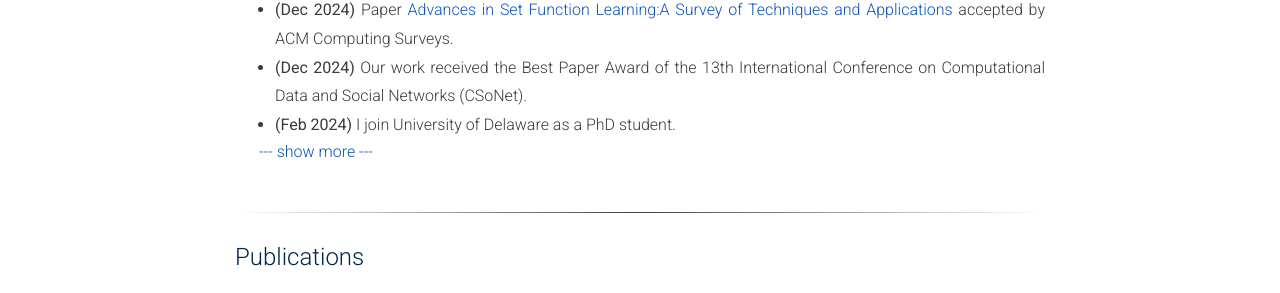
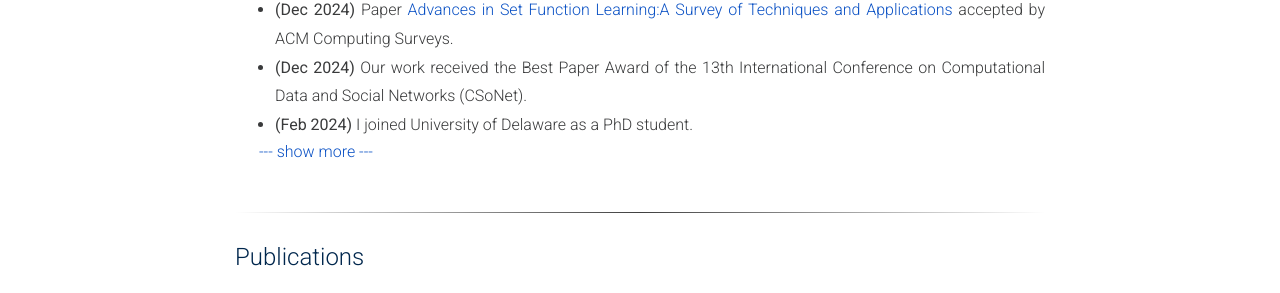
Before and after one commit to Jiahao-Xie-86/Jiahao-Xie-86.github.io, a Jekyll site: the page built from index.markdown, in a window 1280 px wide and 900 px high, scrolled down 710 px. Shown: the part 145-438 px from the top of the window. Built offline with Jekyll 4.4.1, drawn with Linux system fonts in a browser that asks for light colours; nearby versions of some CDN libraries; a style sheet for code colours, icons or effects is not loaded.

Commit message:
Update news.yaml

```diff
--- a/_data/news.yaml
+++ b/_data/news.yaml
@@ -1,4 +1,4 @@
 recent:
  - <b>(Dec 2024)</b> Paper <a href="https://dl.acm.org/doi/10.1145/3715905"> Advances in Set Function Learning:A Survey of Techniques and Applications</a> accepted by ACM Computing Surveys.
  - <b>(Dec 2024)</b> Our work received the Best Paper Award of the 13th International Conference on Computational Data and Social Networks (CSoNet).
- - <b>(Feb 2024)</b> I join University of Delaware as a PhD student.
+ - <b>(Feb 2024)</b> I joined University of Delaware as a PhD student.
```
